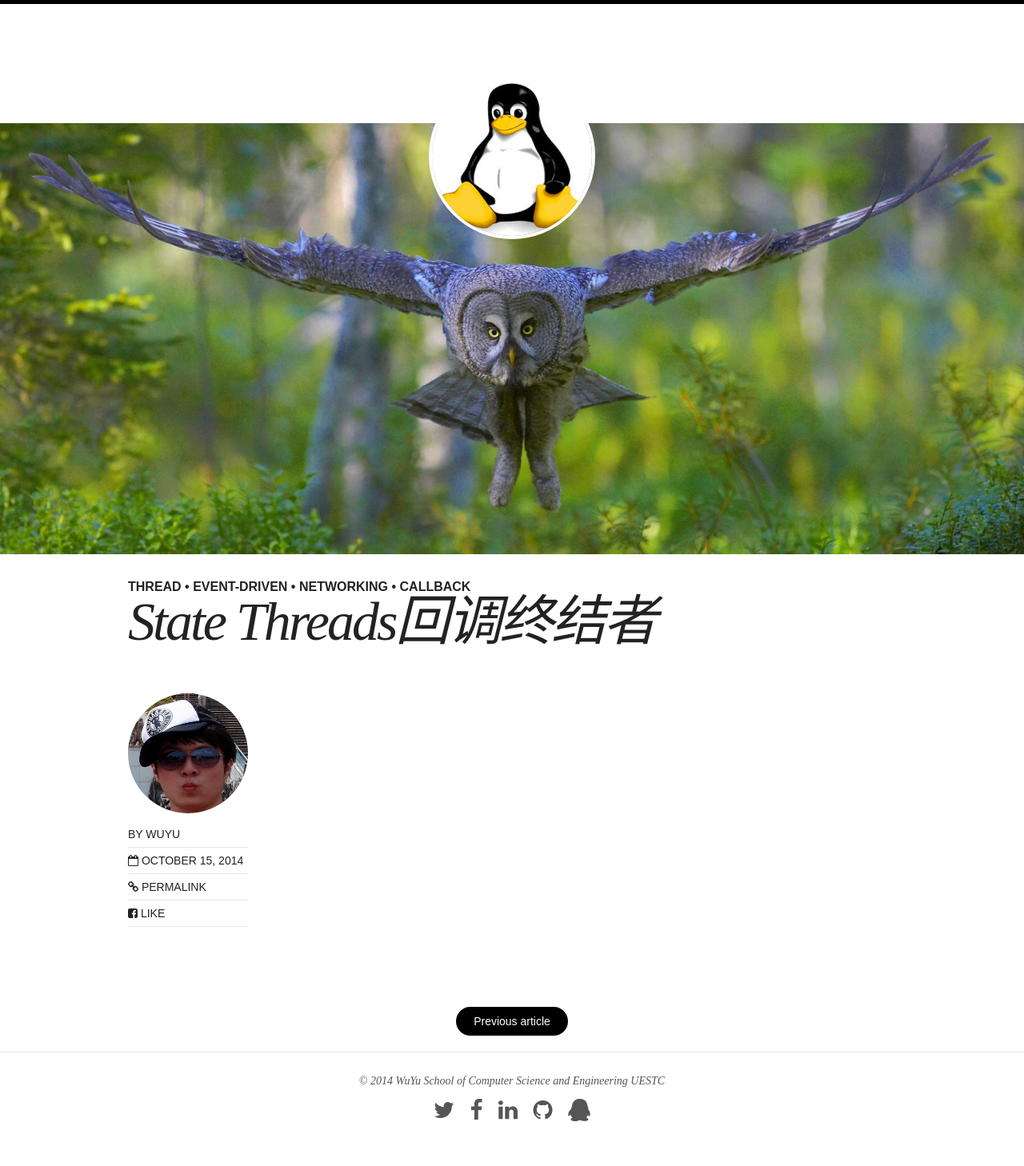
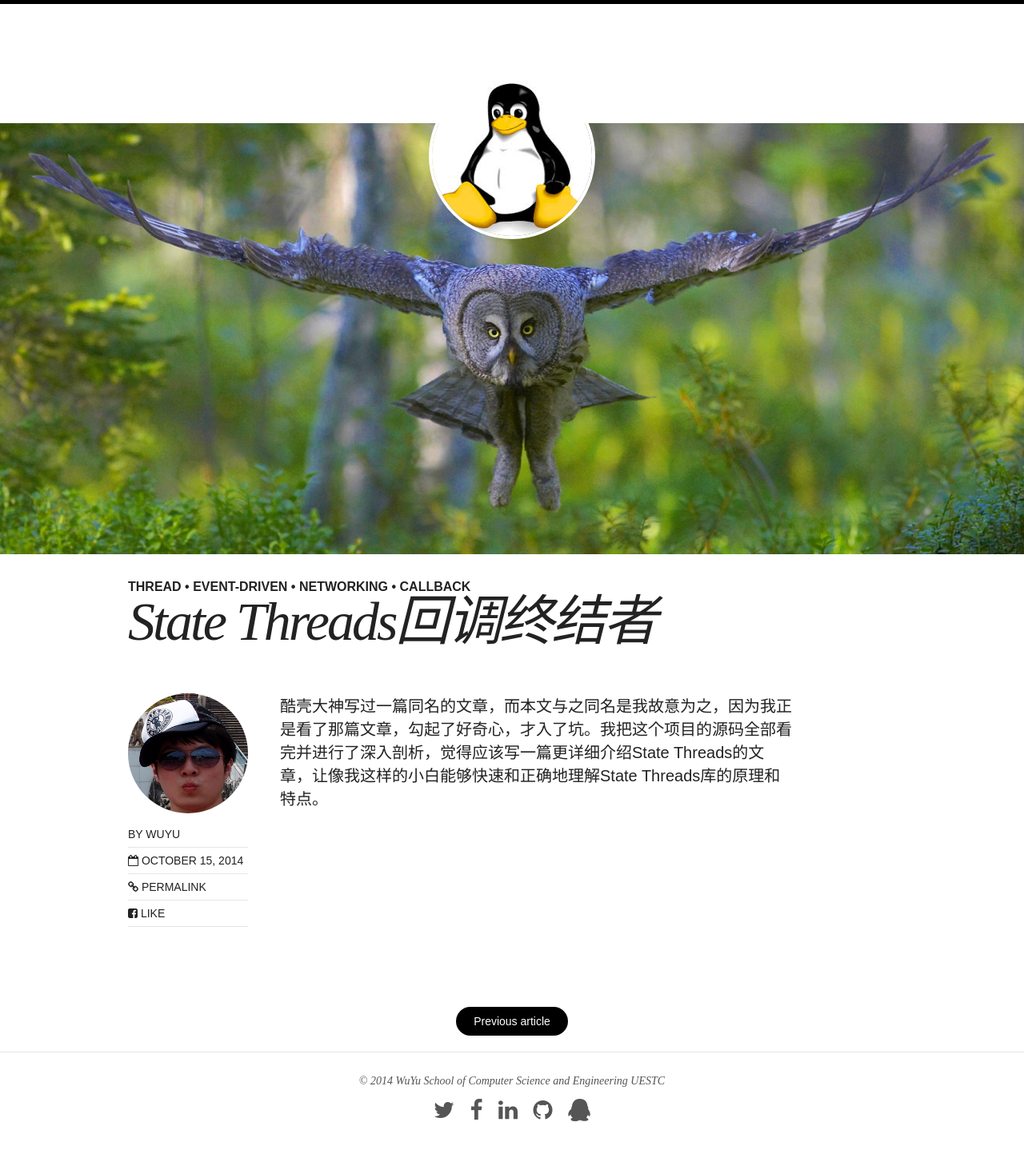
Before and after one commit to wuyu201321060203/wuyu201321060203.github.io, a Jekyll site: the page built from _posts/2014-10-15-ST.md, in a window 1280 px wide. Shown: the whole page at 80% size. Built offline with Jekyll 4.4.1, drawn with Linux system fonts in a browser that asks for light colours; nearby versions of some CDN libraries; comment, search, counter and statistics services are not loaded.

Commit message:
first post of ST

```diff
--- a/_posts/2014-10-15-ST.md
+++ b/_posts/2014-10-15-ST.md
@@ -11,3 +11,5 @@ author:
 comments: true
 share: true
 ---
+
+酷壳大神写过一篇同名的文章，而本文与之同名是我故意为之，因为我正是看了那篇文章，勾起了好奇心，才入了坑。我把这个项目的源码全部看完并进行了深入剖析，觉得应该写一篇更详细介绍State Threads的文章，让像我这样的小白能够快速和正确地理解State Threads库的原理和特点。
```
